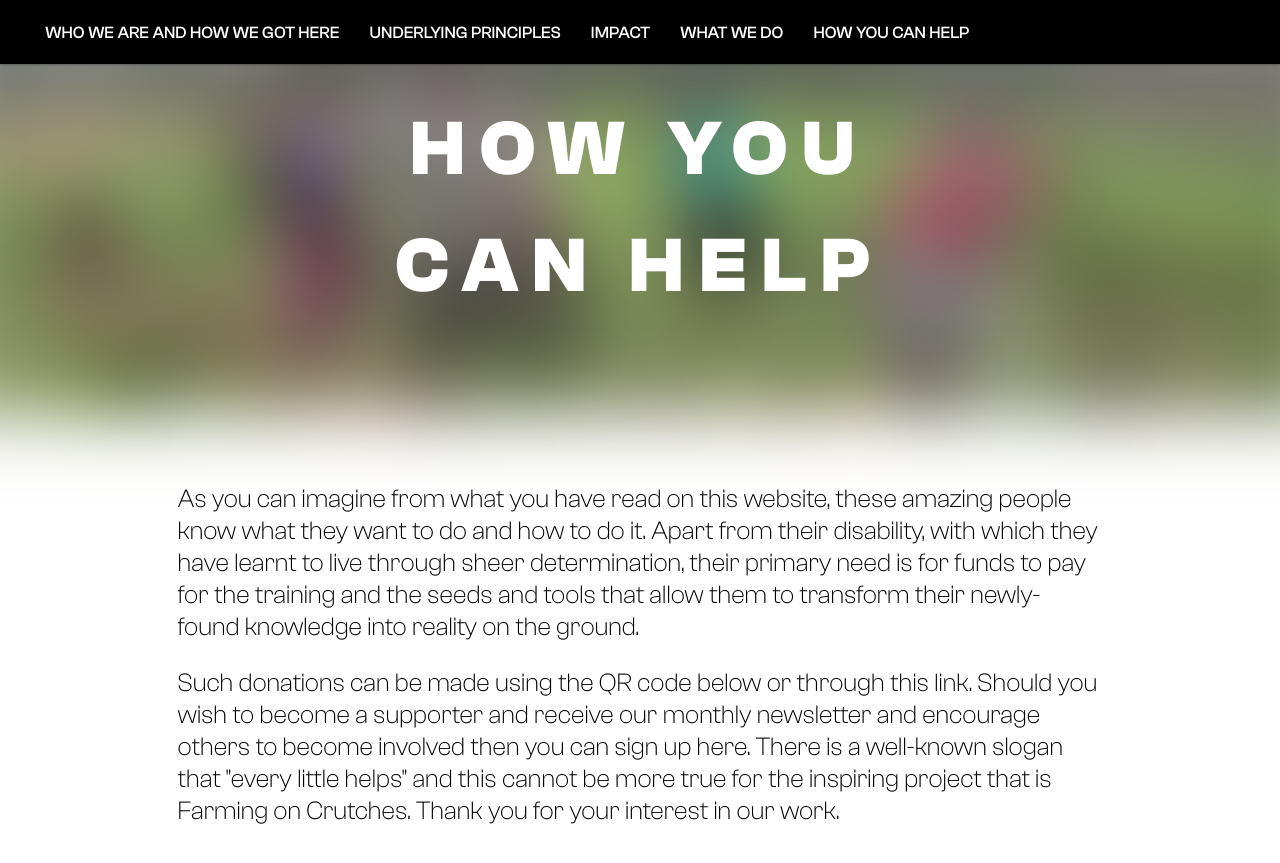
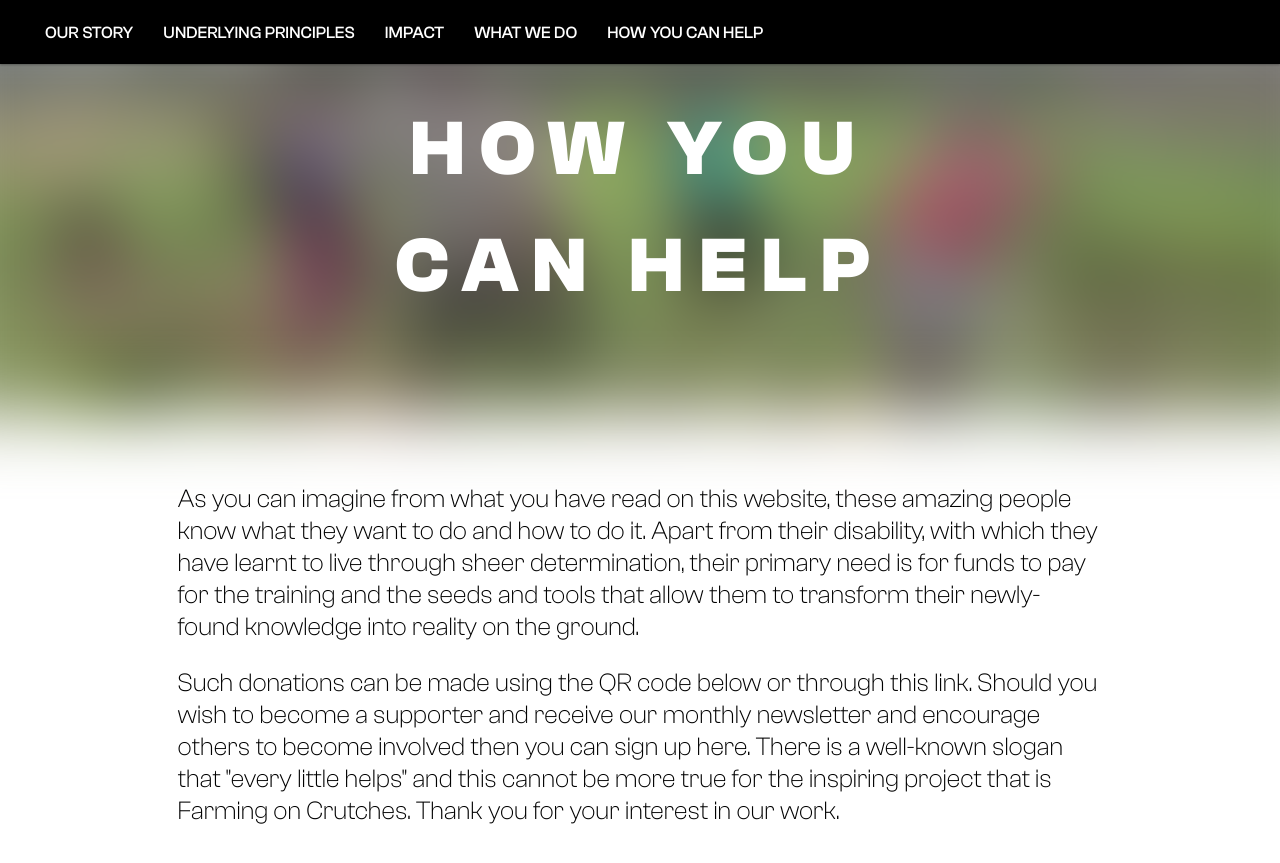
Before and after one commit to farmingoncrutches/farmingoncrutches.github.io, a Jekyll site: the page built from _pages/howyoucanhelp.html, in a window 1280 px wide and 900 px high. Shown: the top 863 px of the window. Built offline with Jekyll 4.4.1, drawn with Linux system fonts in a browser that asks for light colours.

Commit message:
checkpoint

```diff
--- a/_data/settings.yml
+++ b/_data/settings.yml
@@ -14,7 +14,7 @@ menu:
   #       link: /whatwedo/acrossafrica
   #     - name: Bee-keeping
   #       link: /whatwedo/beekeeping
-  - name: Who we are and how we got here
+  - name: Our Story
     link: /story
   - name: Underlying Principles
     link: /underlyingprinciples
```
